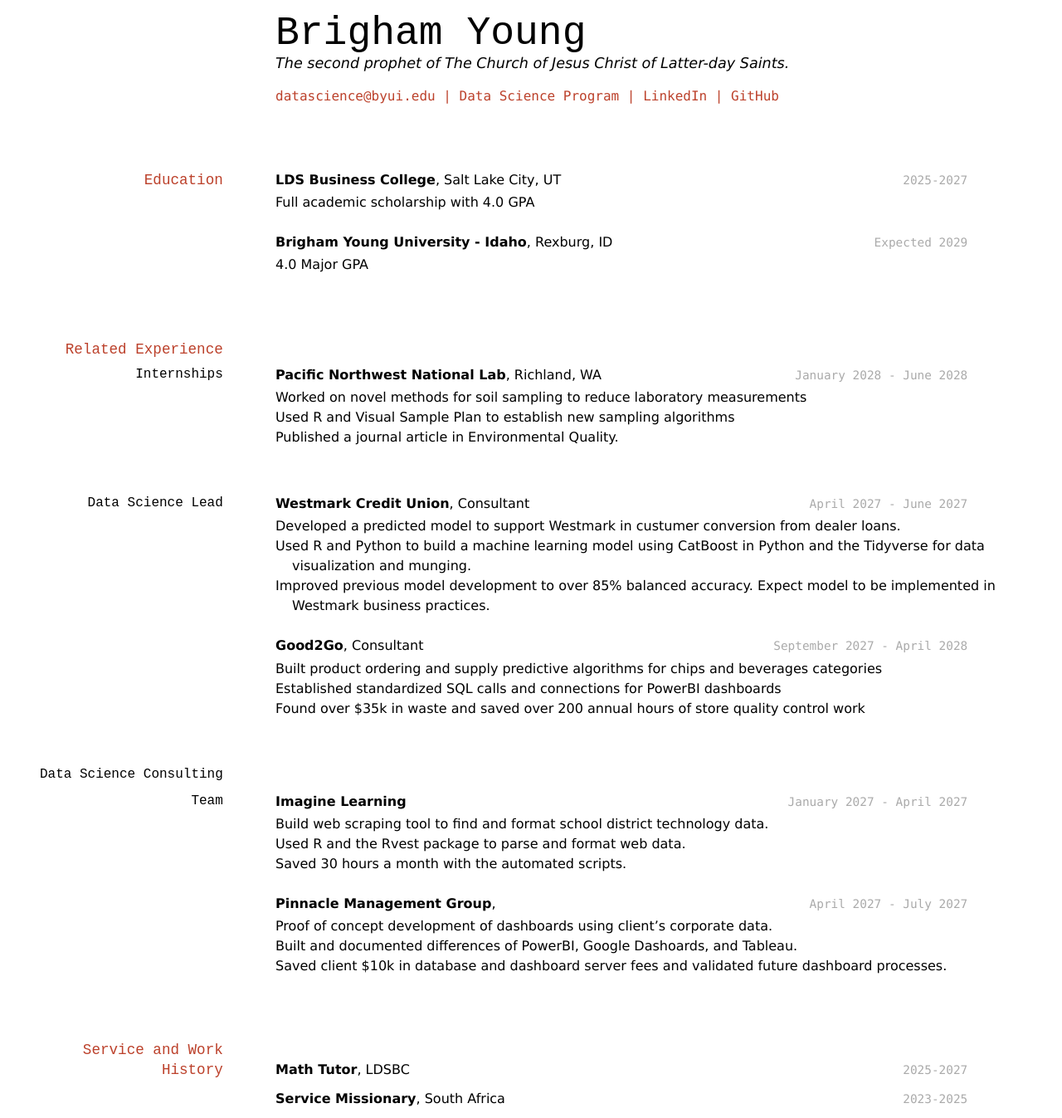
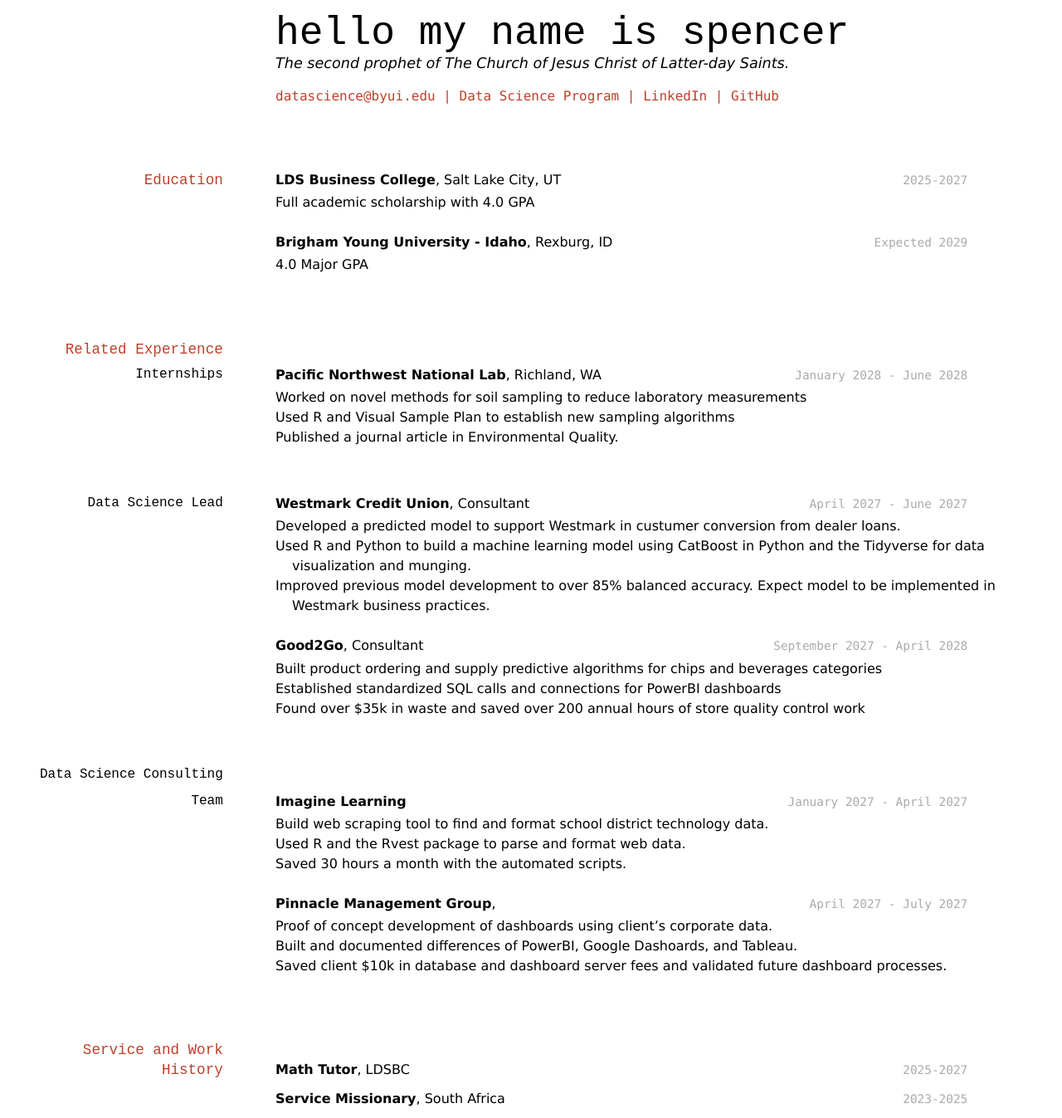
Before and after one commit to byuids-resumes/SpencerGuo-s_Resume, a Jekyll site: the page built from docs/index.md, in a window 1280 px wide. Shown: the whole page at 83% size. Built offline with Jekyll 4.4.1, drawn with Linux system fonts in a browser that asks for light colours.

Commit message:
Update index.md

```diff
--- a/docs/index.md
+++ b/docs/index.md
@@ -2,7 +2,7 @@
 layout: cv
 title: Brigham Young's Resume
 ---
-# Brigham Young
+# hello my name is spencer
 The second prophet of The Church of Jesus Christ of Latter-day Saints.
 
 <div id="webaddress">
```
